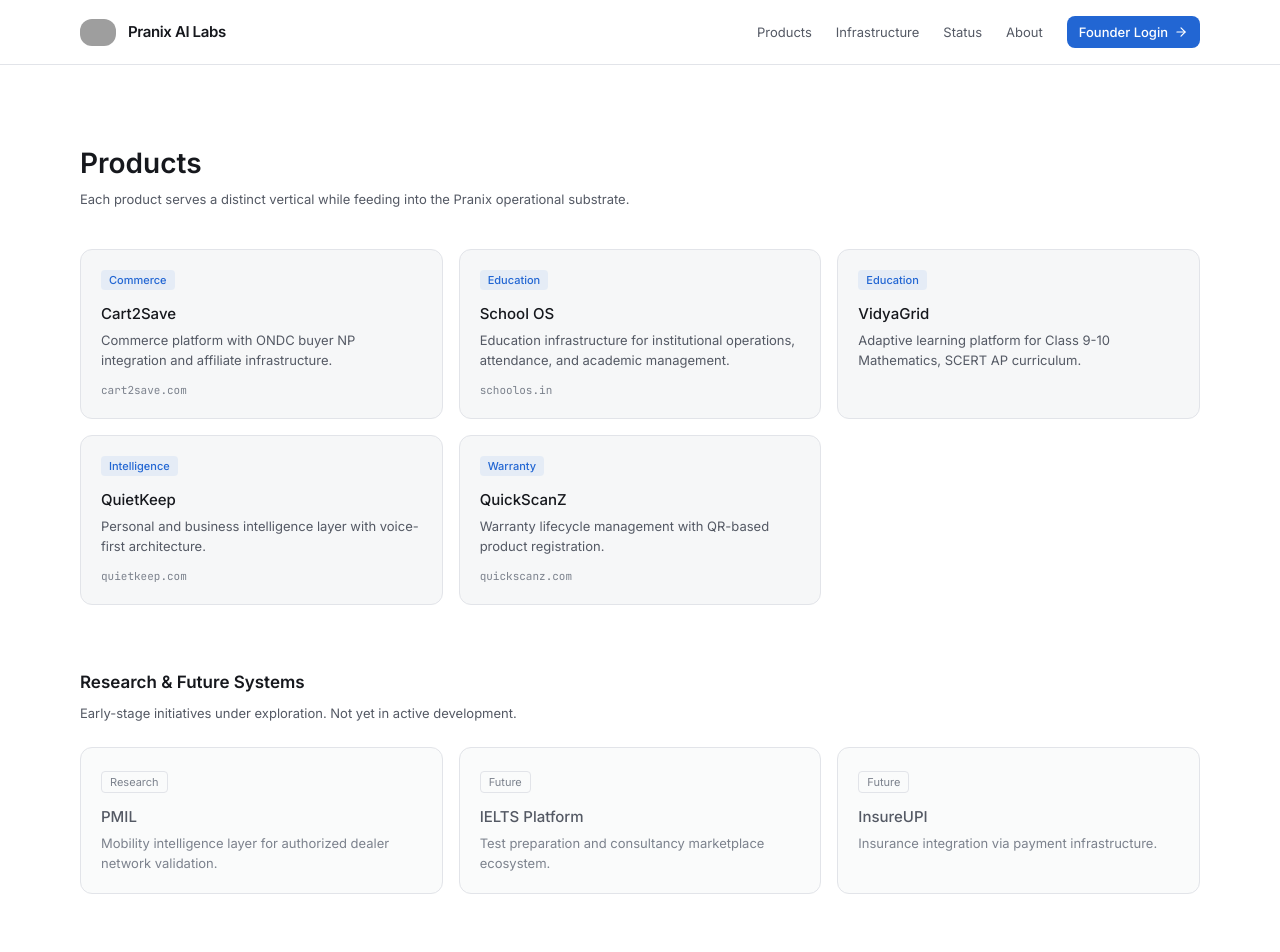
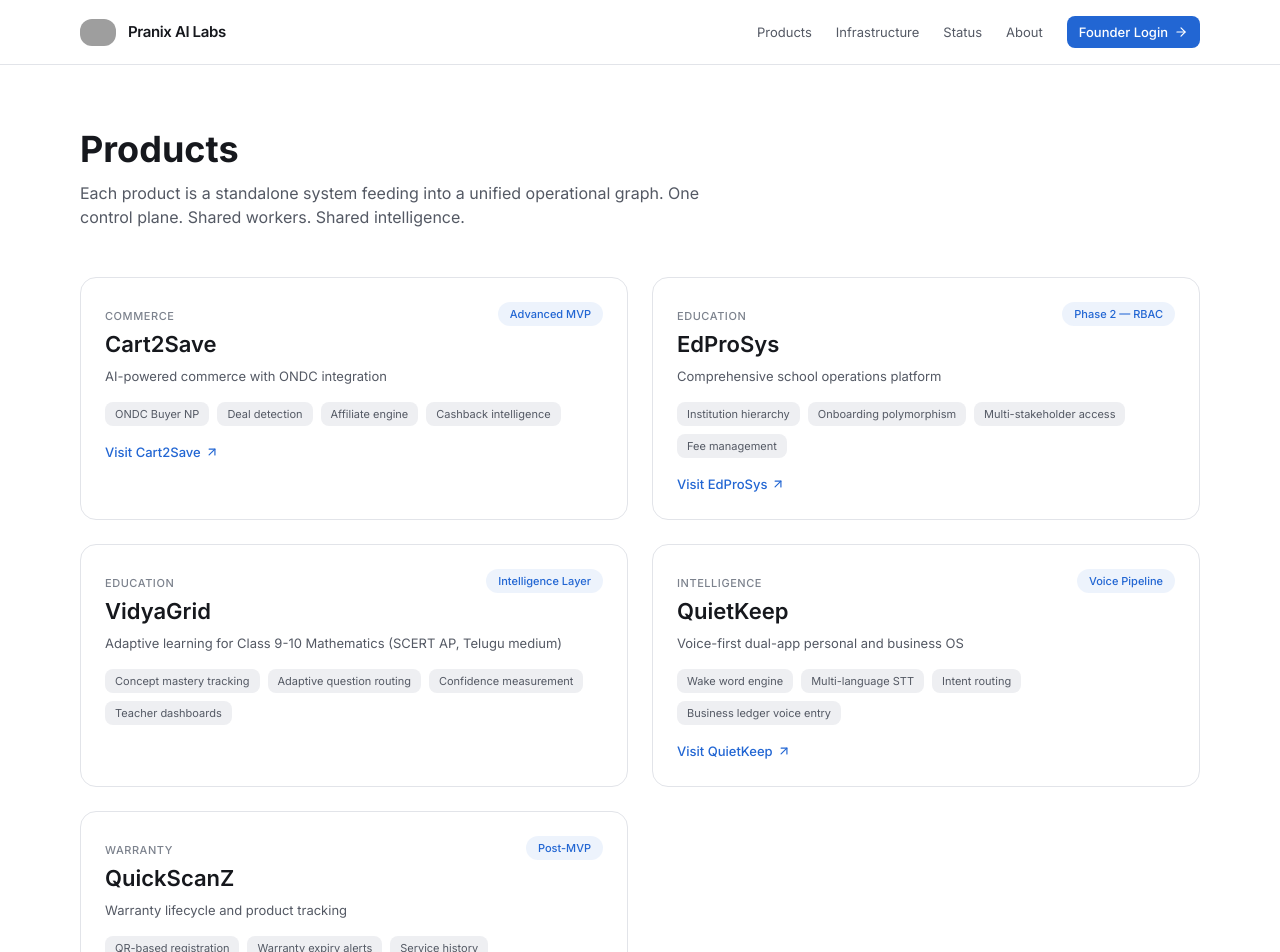
Before and after one commit to prashanthrangineni-sketch/pranix-ai-labs, a Next.js app: page /products in a window 1280 px wide. Shown: the top 952 px of the page. Built offline with nearby package versions, Linux system fonts and the light colour scheme; grey boxes are pictures that could not be loaded.

Commit message:
feat: correct product domains, EdProSys rename, external links

```diff
--- a/app/(public)/products/page.tsx
+++ b/app/(public)/products/page.tsx
@@ -1,67 +1,108 @@
 import type { Metadata } from 'next'
-import Link from 'next/link'
+import { ArrowUpRight } from 'lucide-react'
 
 export const metadata: Metadata = {
   title: 'Products',
-  description: 'Customer-facing products from Pranix AI Labs.',
+  description: 'Pranix AI Labs product ecosystem — commerce, education, voice intelligence, warranty lifecycle.',
 }
+
+const ACTIVE_PRODUCTS = [
+  {
+    name: 'Cart2Save',
+    tagline: 'AI-powered commerce with ONDC integration',
+    url: 'https://www.cart2save.com',
+    category: 'Commerce',
+    phase: 'Advanced MVP',
+    features: ['ONDC Buyer NP', 'Deal detection', 'Affiliate engine', 'Cashback intelligence'],
+  },
+  {
+    name: 'EdProSys',
+    tagline: 'Comprehensive school operations platform',
+    url: 'https://www.edprosys.com',
+    category: 'Education',
+    phase: 'Phase 2 — RBAC',
+    features: ['Institution hierarchy', 'Onboarding polymorphism', 'Multi-stakeholder access', 'Fee management'],
+  },
+  {
+    name: 'VidyaGrid',
+    tagline: 'Adaptive learning for Class 9-10 Mathematics (SCERT AP, Telugu medium)',
+    url: null,
+    category: 'Education',
+    phase: 'Intelligence Layer',
+    features: ['Concept mastery tracking', 'Adaptive question routing', 'Confidence measurement', 'Teacher dashboards'],
+  },
+  {
+    name: 'QuietKeep',
+    tagline: 'Voice-first dual-app personal and business OS',
+    url: 'https://www.quietkeep.com',
+    category: 'Intelligence',
+    phase: 'Voice Pipeline',
+    features: ['Wake word engine', 'Multi-language STT', 'Intent routing', 'Business ledger voice entry'],
+  },
+  {
+    name: 'QuickScanZ',
+    tagline: 'Warranty lifecycle and product tracking',
+    url: 'https://www.quickscanz.com',
+    category: 'Warranty',
+    phase: 'Post-MVP',
+    features: ['QR-based registration', 'Warranty expiry alerts', 'Service history', 'Push notifications'],
+  },
+] as const
+
+const FUTURE_SYSTEMS = [
+  { name: 'InsureUPI', desc: 'Micro-insurance distribution via UPI payment flows' },
+  { name: 'PMIL', desc: 'Mobility intelligence layer for automotive dealer networks' },
+  { name: 'IELTS Platform', desc: 'Test preparation and consultancy marketplace' },
+] as const
 
 export default function ProductsPage() {
   return (
-    <div className="mx-auto max-w-6xl px-4 py-16 md:py-20">
-      <h1 className="text-xl font-semibold md:text-2xl">Products</h1>
-      <p className="mt-2 max-w-xl text-sm text-fg-secondary">
-        Each product serves a distinct vertical while feeding into the
-        Pranix operational substrate.
+    <div className="mx-auto max-w-6xl px-4 py-16">
+      <h1 className="text-3xl font-bold md:text-4xl">Products</h1>
+      <p className="mt-3 max-w-2xl text-[hsl(var(--fg-secondary))]">
+        Each product is a standalone system feeding into a unified operational graph.
+        One control plane. Shared workers. Shared intelligence.
       </p>
 
-      <div className="mt-10 grid gap-4 sm:grid-cols-2 lg:grid-cols-3">
+      <div className="mt-12 grid gap-6 lg:grid-cols-2">
         {ACTIVE_PRODUCTS.map((p) => (
-          <Link
-            key={p.slug}
-            href={`/products/${p.slug}`}
-            className="group flex flex-col rounded-lg border border-border-subtle bg-surface p-5 transition-colors duration-fast hover:border-border-strong"
-          >
-            <span className="inline-block w-fit rounded-sm bg-accent-subtle px-2 py-0.5 text-xs font-medium text-accent">
-              {p.type}
-            </span>
-            <h2 className="mt-3 text-base font-medium text-fg-primary">
-              {p.name}
-            </h2>
-            <p className="mt-1 flex-1 text-sm text-fg-secondary">
-              {p.description}
-            </p>
+          <div key={p.name} className="rounded-xl border border-[hsl(var(--border-subtle))] p-6 transition-shadow hover:shadow-md">
+            <div className="flex items-start justify-between">
+              <div>
+                <span className="text-xs font-medium uppercase tracking-wider text-[hsl(var(--fg-muted))]">{p.category}</span>
+                <h2 className="mt-1 text-xl font-semibold">{p.name}</h2>
+              </div>
+              <span className="shrink-0 rounded-full bg-[hsl(var(--accent-subtle))] px-3 py-1 text-xs font-medium text-[hsl(var(--accent-default))]">
+                {p.phase}
+              </span>
+            </div>
+            <p className="mt-2 text-sm text-[hsl(var(--fg-secondary))]">{p.tagline}</p>
+            <ul className="mt-4 flex flex-wrap gap-2">
+              {p.features.map((f) => (
+                <li key={f} className="rounded-md bg-[hsl(var(--bg-elevated))] px-2.5 py-1 text-xs text-[hsl(var(--fg-secondary))]">
+                  {f}
+                </li>
+              ))}
+            </ul>
             {p.url && (
-              <span className="mt-3 text-xs font-mono text-fg-muted">
-                {p.url}
-              </span>
+              <a href={p.url} target="_blank" rel="noopener noreferrer" className="mt-4 inline-flex items-center gap-1 text-sm font-medium text-[hsl(var(--accent-default))] hover:underline">
+                Visit {p.name} <ArrowUpRight className="h-3.5 w-3.5" />
+              </a>
             )}
-          </Link>
+          </div>
         ))}
       </div>
 
       <div className="mt-16">
-        <h2 className="text-lg font-semibold text-fg-primary">
-          Research &amp; Future Systems
-        </h2>
-        <p className="mt-2 text-sm text-fg-secondary">
-          Early-stage initiatives under exploration. Not yet in active development.
+        <h2 className="text-xl font-semibold">Research & Future Systems</h2>
+        <p className="mt-2 text-sm text-[hsl(var(--fg-secondary))]">
+          Planned products in the Pranix ecosystem. Architecture designed, implementation pending.
         </p>
-        <div className="mt-6 grid gap-4 sm:grid-cols-2 lg:grid-cols-3">
-          {FUTURE_SYSTEMS.map((p) => (
-            <div
-              key={p.name}
-              className="rounded-lg border border-border-subtle bg-surface/50 p-5"
-            >
-              <span className="inline-block w-fit rounded-sm border border-border-subtle px-2 py-0.5 text-xs text-fg-muted">
-                {p.type}
-              </span>
-              <h3 className="mt-3 text-base font-medium text-fg-secondary">
-                {p.name}
-              </h3>
-              <p className="mt-1 text-sm text-fg-muted">
-                {p.description}
-              </p>
+        <div className="mt-6 grid gap-4 sm:grid-cols-3">
+          {FUTURE_SYSTEMS.map((s) => (
+            <div key={s.name} className="rounded-lg border border-dashed border-[hsl(var(--border-subtle))] p-4">
+              <h3 className="text-sm font-semibold">{s.name}</h3>
+              <p className="mt-1 text-xs text-[hsl(var(--fg-muted))]">{s.desc}</p>
             </div>
           ))}
         </div>
@@ -69,17 +110,3 @@ export default function ProductsPage() {
     </div>
   )
 }
-
-const ACTIVE_PRODUCTS = [
-  { slug: 'cart2save', name: 'Cart2Save', description: 'Commerce platform with ONDC buyer NP integration and affiliate infrastructure.', type: 'Commerce', url: 'cart2save.com' },
-  { slug: 'schoolos', name: 'School OS', description: 'Education infrastructure for institutional operations, attendance, and academic management.', type: 'Education', url: 'schoolos.in' },
-  { slug: 'vidyagrid', name: 'VidyaGrid', description: 'Adaptive learning platform for Class 9-10 Mathematics, SCERT AP curriculum.', type: 'Education', url: null },
-  { slug: 'quietkeep', name: 'QuietKeep', description: 'Personal and business intelligence layer with voice-first architecture.', type: 'Intelligence', url: 'quietkeep.com' },
-  { slug: 'quickscanz', name: 'QuickScanZ', description: 'Warranty lifecycle management with QR-based product registration.', type: 'Warranty', url: 'quickscanz.com' },
-] as const
-
-const FUTURE_SYSTEMS = [
-  { name: 'PMIL', description: 'Mobility intelligence layer for authorized dealer network validation.', type: 'Research' },
-  { name: 'IELTS Platform', description: 'Test preparation and consultancy marketplace ecosystem.', type: 'Future' },
-  { name: 'InsureUPI', description: 'Insurance integration via payment infrastructure.', type: 'Future' },
-] as const
```
